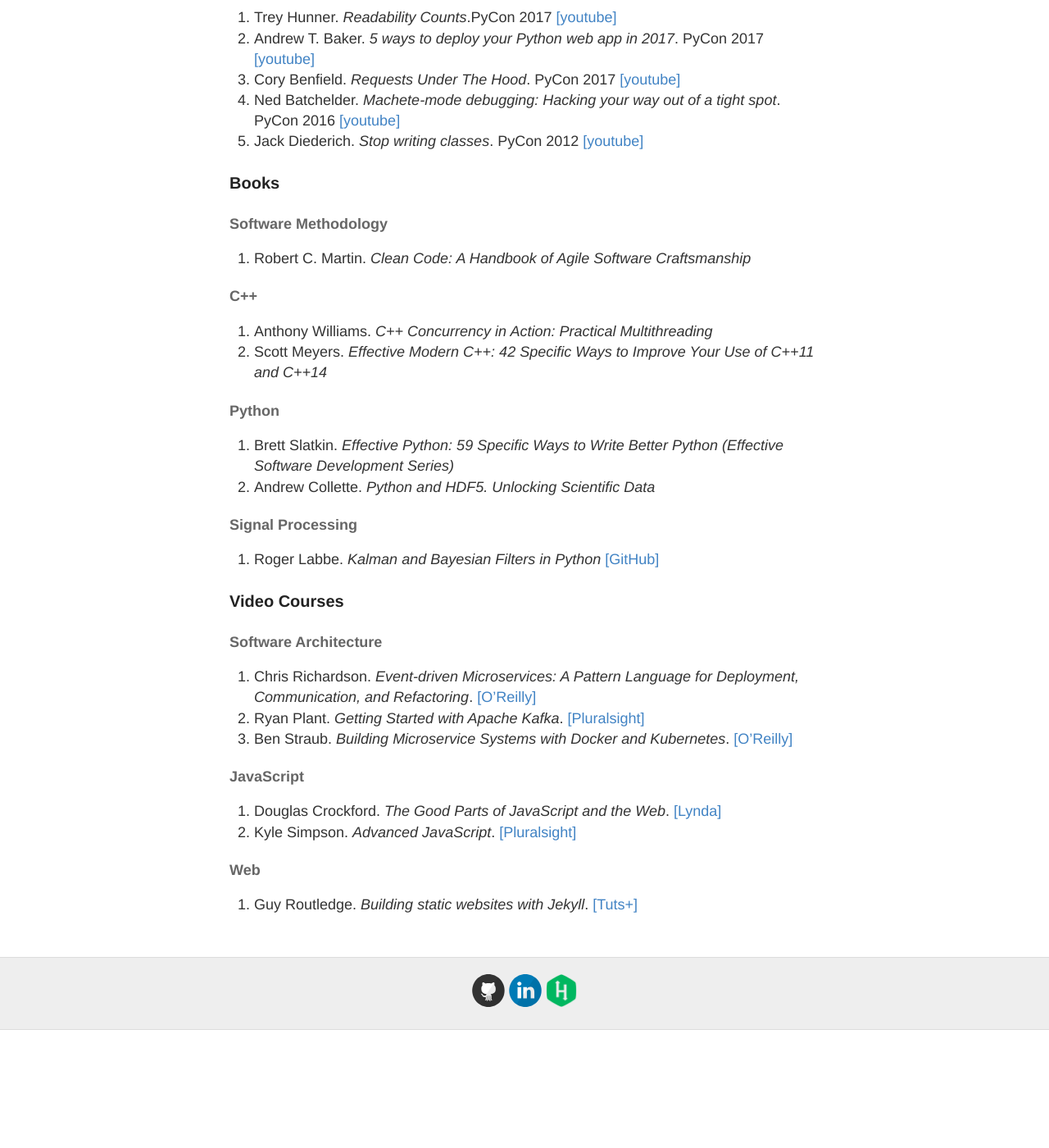
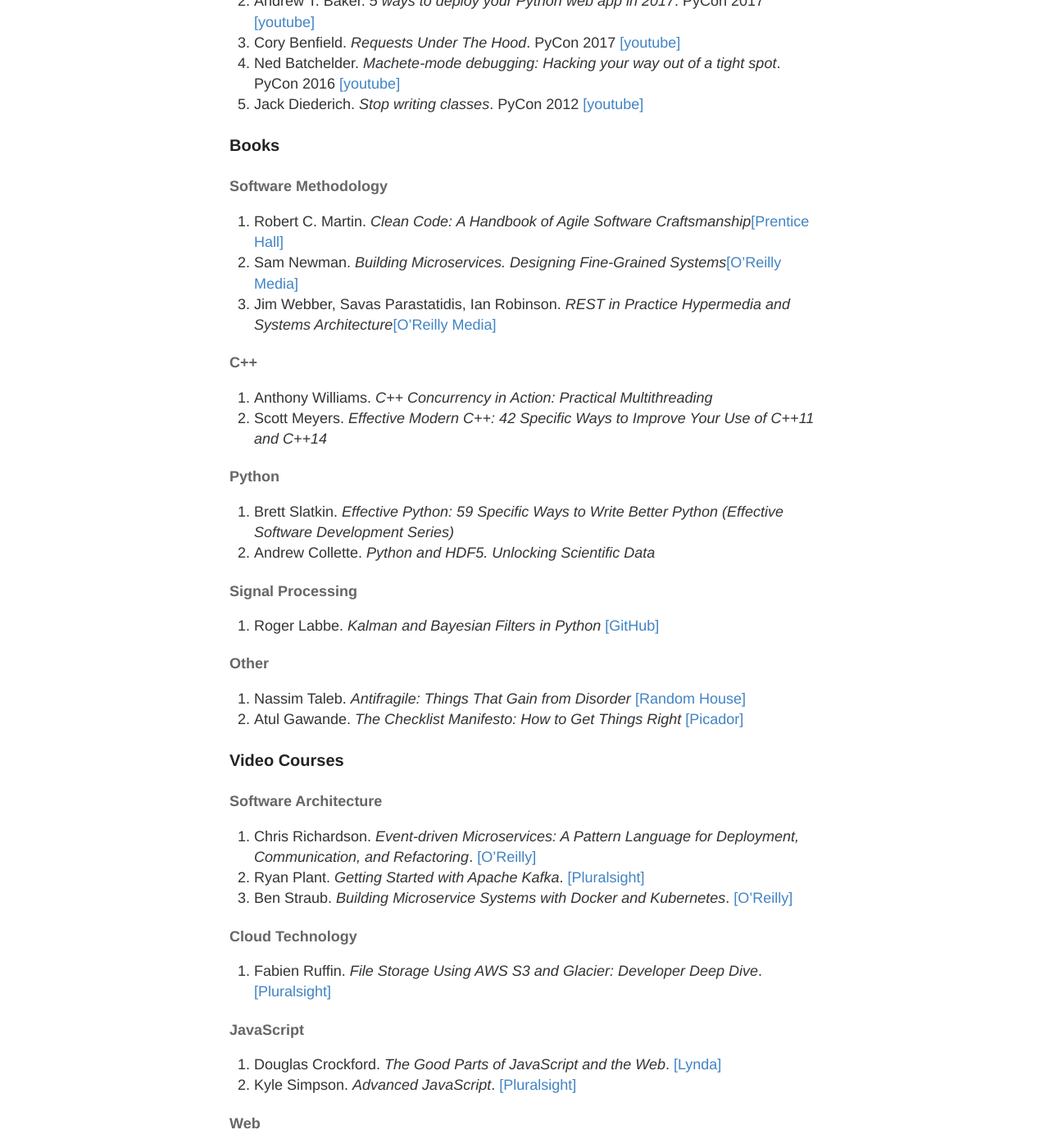
Before and after one commit to RomanKosobrodov/RomanKosobrodov.github.io, a Jekyll site: the page built from resources.md, in a window 1280 px wide and 1400 px high, scrolled down 289 px. Shown: the whole window at 82% size. Built offline with Jekyll 4.4.1, drawn with Linux system fonts in a browser that asks for light colours; before the commit the page ends 1545 px from its top, so only the background shows below that; some of the changed text lies outside the part shown.

Commit message:
added links to books and video courses

```diff
--- a/resources.md
+++ b/resources.md
@@ -17,7 +16,9 @@
 ### Books
 
 #### Software Methodology
-1. Robert C. Martin. _Clean Code: A Handbook of Agile Software Craftsmanship_
+1. Robert C. Martin. _Clean Code: A Handbook of Agile Software Craftsmanship_[[Prentice Hall]](https://www.amazon.com/Clean-Code-Handbook-Software-Craftsmanship/dp/0132350882)
+1. Sam Newman. _Building Microservices. Designing Fine-Grained Systems_[[O'Reilly Media]](https://www.amazon.com/Building-Microservices-Designing-Fine-Grained-Systems/dp/1491950358)
+1. Jim Webber, Savas Parastatidis, Ian Robinson. _REST in Practice Hypermedia and Systems Architecture_[[O'Reilly Media]](https://www.amazon.com/REST-Practice-Hypermedia-Systems-Architecture/dp/0596805829)
 
 #### C++
 1. Anthony Williams. _C++ Concurrency in Action: Practical Multithreading_
@@ -30,6 +31,11 @@
 #### Signal Processing
 1. Roger Labbe. _Kalman and Bayesian Filters in Python_ [[GitHub]](https://github.com/rlabbe/Kalman-and-Bayesian-Filters-in-Python "GitHub repository")
 
+#### Other
+1. Nassim Taleb. _Antifragile: Things That Gain from Disorder_ [[Random House]](https://www.amazon.com/Antifragile-Things-That-Disorder-Incerto/dp/0812979680)
+1. Atul Gawande. _The Checklist Manifesto: How to Get Things Right_ [[Picador]](https://www.amazon.com/Checklist-Manifesto-How-Things-Right/dp/0312430000)
+
+
 ### Video Courses
 
 #### Software Architecture
@@ -37,6 +43,9 @@
 1. Chris Richardson. _Event-driven Microservices: A Pattern Language for Deployment, Communication, and Refactoring_. [[O'Reilly]](https://player.oreilly.com/videos/9781491944165)
 1. Ryan Plant. _Getting Started with Apache Kafka_. [[Pluralsight]](https://www.pluralsight.com/courses/apache-kafka-getting-started)
 1. Ben Straub. _Building Microservice Systems with Docker and Kubernetes_. [[O'Reilly]](http://shop.oreilly.com/product/0636920048244.do)
+
+#### Cloud Technology
+1. Fabien Ruffin. _File Storage Using AWS S3 and Glacier: Developer Deep Dive_. [[Pluralsight]](https://www.pluralsight.com/courses/file-storage-aws-s3-glacier-developer-deep-dive)
 
 #### JavaScript
 
```
Also changed, not shown: other parts of resources.md (+0 -1 lines).
